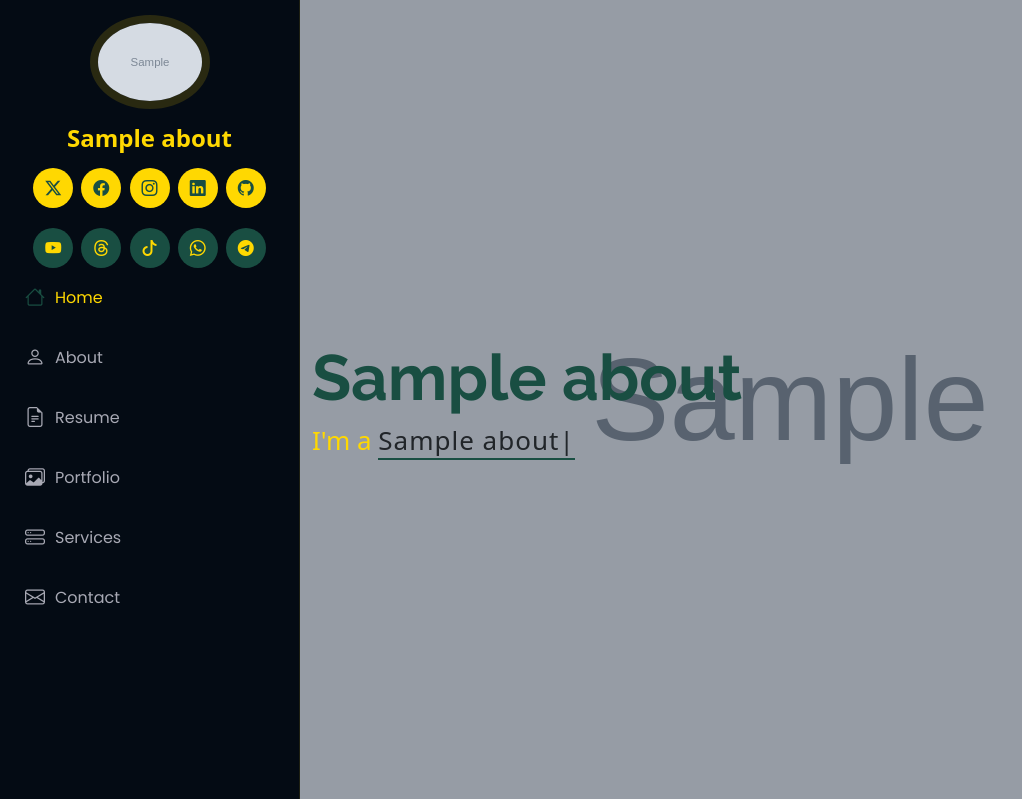
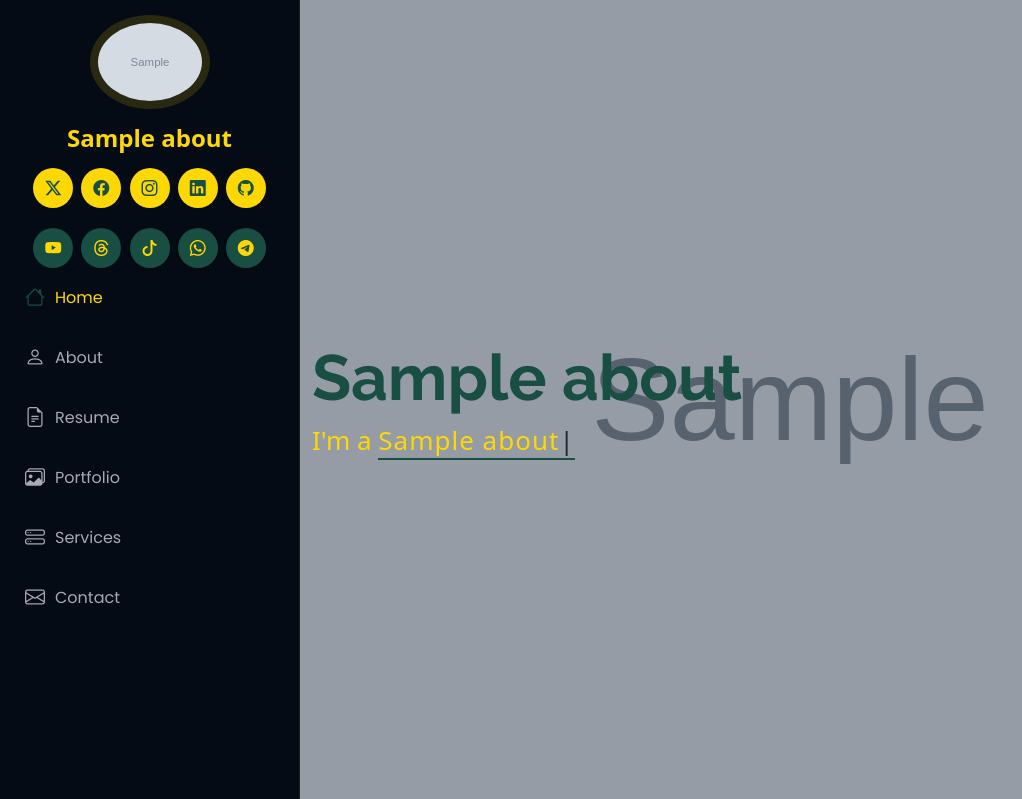
Before and after one commit to King-Greatman-Spirit/king-greatman-spirit-portfolio, a Django app: page /about/ in a window 1280 px wide. Shown: the top 799 px of the page, without its empty margins (0-1022 px from the left). Run offline with Django 5.2, Linux system fonts and the light colour scheme; tables that the repository leaves empty hold one stand-in row (values such as "Sample post"); grey boxes marked "Sample" are stand-in pictures; parts of the project's set-up code (start-up, migrations or seed data) failed here and were passed over; some libraries are stand-ins or nearby versions.

```diff
--- a/templates/home.html
+++ b/templates/home.html
@@ -14,7 +14,7 @@
       <h2>{{ about_links.name }}</h2>
       <p>
           I'm a
-          <span class="typed" data-typed-items="{{ about_links.title }}"></span>
+          <span style="color: #ffd801;" class="typed" data-typed-items="{{ about_links.title }}"></span>
           <span class="typed-cursor typed-cursor--blink" aria-hidden="true"></span>
       </p>
 
```
Also changed, not shown: KingGreatmanSpirit/static/img/preview/about.png (added), KingGreatmanSpirit/static/img/preview/contact.png (added), KingGreatmanSpirit/static/img/preview/footer.png (added), KingGreatmanSpirit/static/img/preview/home.png (added), KingGreatmanSpirit/static/img/preview/portfolio-detail.png (added), KingGreatmanSpirit/static/img/preview/portfolio.png (added), KingGreatmanSpirit/static/img/preview/resume.png (added), KingGreatmanSpirit/static/img/preview/service-detail.png (added), KingGreatmanSpirit/static/img/preview/services.png (added), KingGreatmanSpirit/static/img/preview/sidebar.png (added), README.md.
